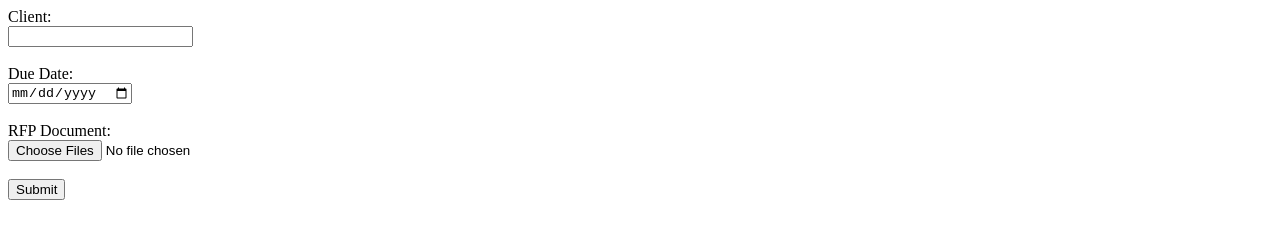
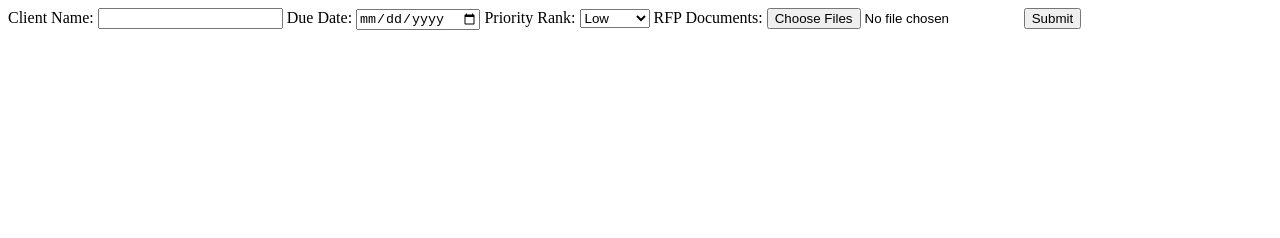
Before and after one commit to jdaeL/airtable-form-mcw, a plain HTML site: page index.html in a window 1280 px wide. Drawn offline with Linux system fonts and the light colour scheme.

Commit message:
adding more fields

```diff
--- a/index.html
+++ b/index.html
@@ -8,20 +8,23 @@
 <body>
 
     <form action="https://primary-production-2ca74.up.railway.app/webhook-test/6e5943d1-8be4-4062-a4a3-9bc861bd2d24" method="post" enctype="multipart/form-data">
-        <!-- Client Name -->
-        <label for="client">Client:</label><br>
-        <input type="text" id="client" name="client" required><br><br>
+    <label for="client">Client Name:</label>
+    <input type="text" id="client" name="client" required>
 
-        <!-- Due Date -->
-        <label for="due-date">Due Date:</label><br>
-        <input type="date" id="due-date" name="due-date" required><br><br>
+    <label for="dueDate">Due Date:</label>
+    <input type="date" id="dueDate" name="dueDate" required>
 
-        <!-- RFP Document -->
-        <label for="rfp-document">RFP Document:</label><br>
-        <input type="file" id="rfp-document" name="rfp-document" required multiple><br><br>
+    <label for="priorityRank">Priority Rank:</label>
+    <select id="priorityRank" name="priorityRank">
+        <option value="Low">Low</option>
+        <option value="Medium">Medium</option>
+        <option value="High">High</option>
+    </select>
 
-        <!-- Submit Button -->
-        <button type="submit">Submit</button>
+    <label for="rfpDocs">RFP Documents:</label>
+    <input type="file" id="rfpDocs" name="rfp-document" multiple required>
+
+    <button type="submit">Submit</button>
     </form>
 
 </body>
```
